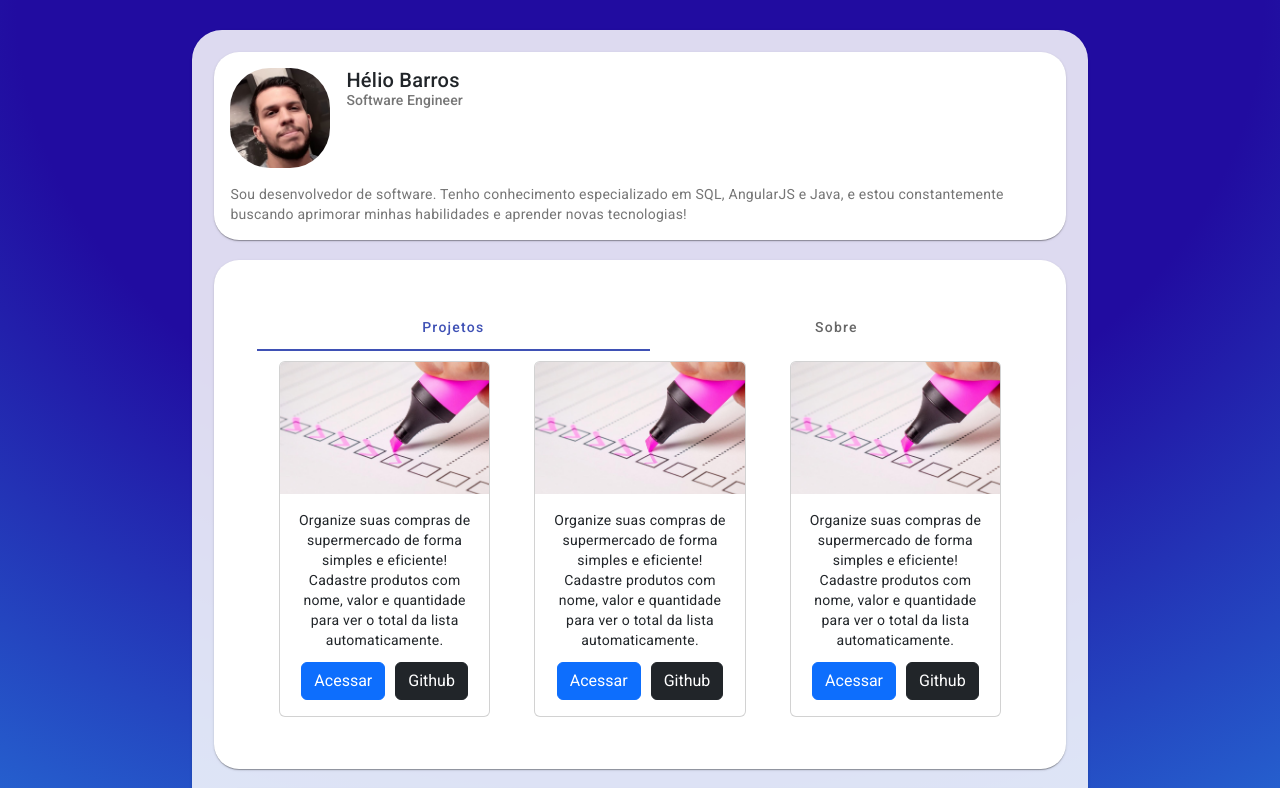
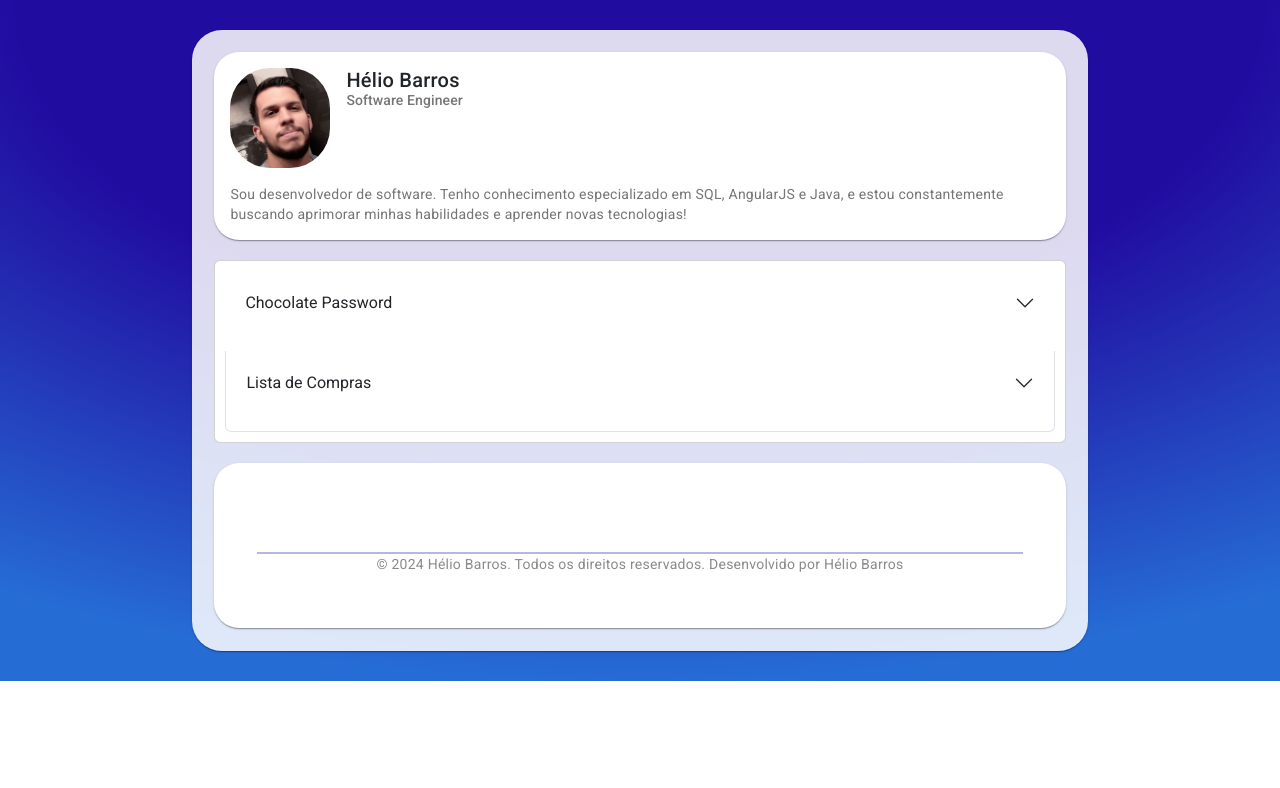
Before and after one commit to heliovictor98/mepersonsite, an Angular app: page / in a window 1280 px wide. Shown: the top 788 px of the page. Built offline with nearby package versions, Linux system fonts and the light colour scheme.

Commit message:
Att componente angular, trocando para componentes bootstrap

```diff
--- a/src/app/home/home.component.html
+++ b/src/app/home/home.component.html
@@ -3,12 +3,11 @@
     <div class="container">
       <app-title-name></app-title-name>
       <br>
-      <mat-card class="example-card">
-        <mat-tab-group class="tab" >
-          <mat-tab label="Projetos"><app-project></app-project></mat-tab>
-          <mat-tab label="Sobre"><app-about></app-about></mat-tab>
-        </mat-tab-group>
-      </mat-card>
+      <div class="card">
+        <div class="card-body">
+          <app-project></app-project>
+        </div>
+      </div>
       <br>
       <mat-card class="example-card">
         <mat-tab-group class="tab" >
--- a/src/app/project/project.component.html
+++ b/src/app/project/project.component.html
@@ -1,17 +1,24 @@
-<div class="container text-center">
-  <div class="row">
 
-    <!--PROJETO 1-->
-    <div class="col-4">
-      <div class="card style-card">
-        <img src="../../assets/photo/photo-lista-compra.png" class="card-img-top" alt="...">
+<!--ACORDEÃO-->
+
+<div class="accordion accordion-flush" id="accordionFlushExample">
+  <div class="accordion-item">
+    <h2 class="accordion-header">
+      <button class="accordion-button collapsed" type="button" data-bs-toggle="collapse" data-bs-target="#flush-collapseOne" aria-expanded="false" aria-controls="flush-collapseOne">
+        Chocolate Password
+      </button>
+    </h2>
+    <div id="flush-collapseOne" class="accordion-collapse collapse" data-bs-parent="#accordionFlushExample">
+      <div class="accordion-body">
+        <img style="width: 30%;" src="../../assets/photo/password.jpg" class="card-img-top" alt="...">
         <div class="card-body">
-          <p class="card-text">Organize suas compras de supermercado de forma simples e eficiente! Cadastre produtos com nome, valor e quantidade para ver o total da lista automaticamente.</p>
+          <p class="card-text">Proteja suas contas com facilidade! Gere senhas seguras automaticamente para manter seus dados seguros.</p>
 
-          <a href="https://lista-cantina.netlify.app/" target="_blank">
-            <button style="margin-right: 10px;" type="button" class="btn btn-primary">Acessar</button>
+          <div class="aling-btn">
+            <a target="_blank">
+              <button disabled style="margin-right: 10px;" type="button" class="btn btn-primary">Acessar</button>
             </a>
-          <a href="https://github.com/heliovictor98/app-lista-de-compras" target="_blank">
+            <a href="https://github.com/heliovictor98/-chocolatepassword" target="_blank">
               <button type="button" class="btn btn-dark">
                 Github
               </button>
@@ -19,30 +26,16 @@
         </div>
       </div>
     </div>
-
-     <!--PROJETO 2-->
-    <div class="col-4">
-      <div class="card style-card">
-        <img src="../../assets/photo/photo-lista-compra.png" class="card-img-top" alt="...">
-        <div class="card-body">
-          <p class="card-text">Organize suas compras de supermercado de forma simples e eficiente! Cadastre produtos com nome, valor e quantidade para ver o total da lista automaticamente.</p>
-
-          <a href="https://lista-cantina.netlify.app/" target="_blank">
-            <button style="margin-right: 10px;" type="button" class="btn btn-primary">Acessar</button>
-          </a>
-          <a href="https://github.com/heliovictor98/app-lista-de-compras" target="_blank">
-            <button type="button" class="btn btn-dark">
-              Github
+  </div>
+  <div class="accordion-item">
+    <h2 class="accordion-header">
+      <button class="accordion-button collapsed" type="button" data-bs-toggle="collapse" data-bs-target="#flush-collapseTwo" aria-expanded="false" aria-controls="flush-collapseTwo">
+        Lista de Compras
       </button>
-          </a>
-        </div>
-      </div>
-     </div>
-
-     <!--PROJETO 2-->
-    <div class="col-4">
-      <div class="card style-card">
-        <img src="../../assets/photo/photo-lista-compra.png" class="card-img-top" alt="...">
+    </h2>
+    <div id="flush-collapseTwo" class="accordion-collapse collapse" data-bs-parent="#accordionFlushExample">
+      <div class="accordion-body">
+        <img style="width: 30%;" src="../../assets/photo/photo-lista-compra.png" class="card-img-top" alt="...">
         <div class="card-body">
           <p class="card-text">Organize suas compras de supermercado de forma simples e eficiente! Cadastre produtos com nome, valor e quantidade para ver o total da lista automaticamente.</p>
 
--- a/src/app/project/project.component.scss
+++ b/src/app/project/project.component.scss
@@ -3,4 +3,9 @@
   //border-color: red;
   //width: 350px;
   margin: 10px;
+  height: 340px;
 }
+
+.aling-btn{
+  padding-top: 10px;
+}
```
Also changed, not shown: src/assets/photo/password.jpg (added), 1 other file (tests, documents, lock files or other folders). Lines whose indentation alone changed are shown as unchanged.
